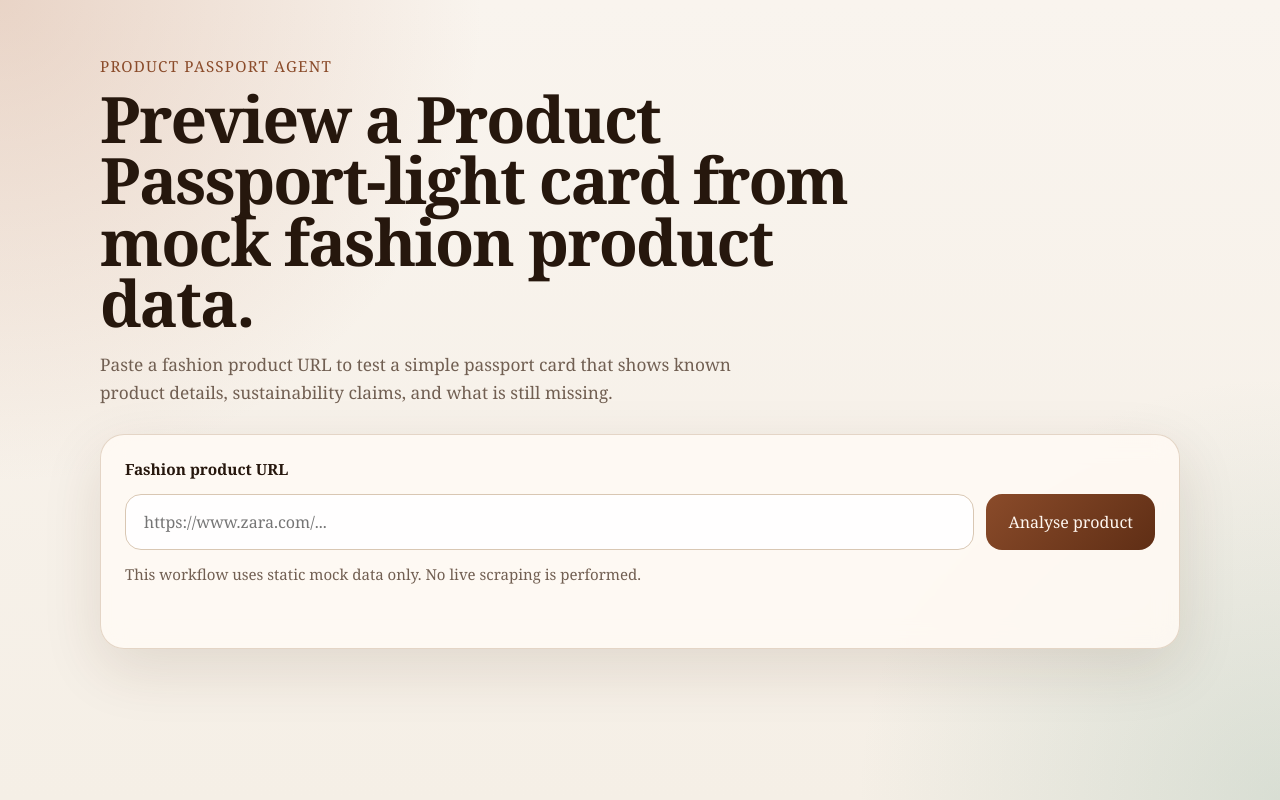
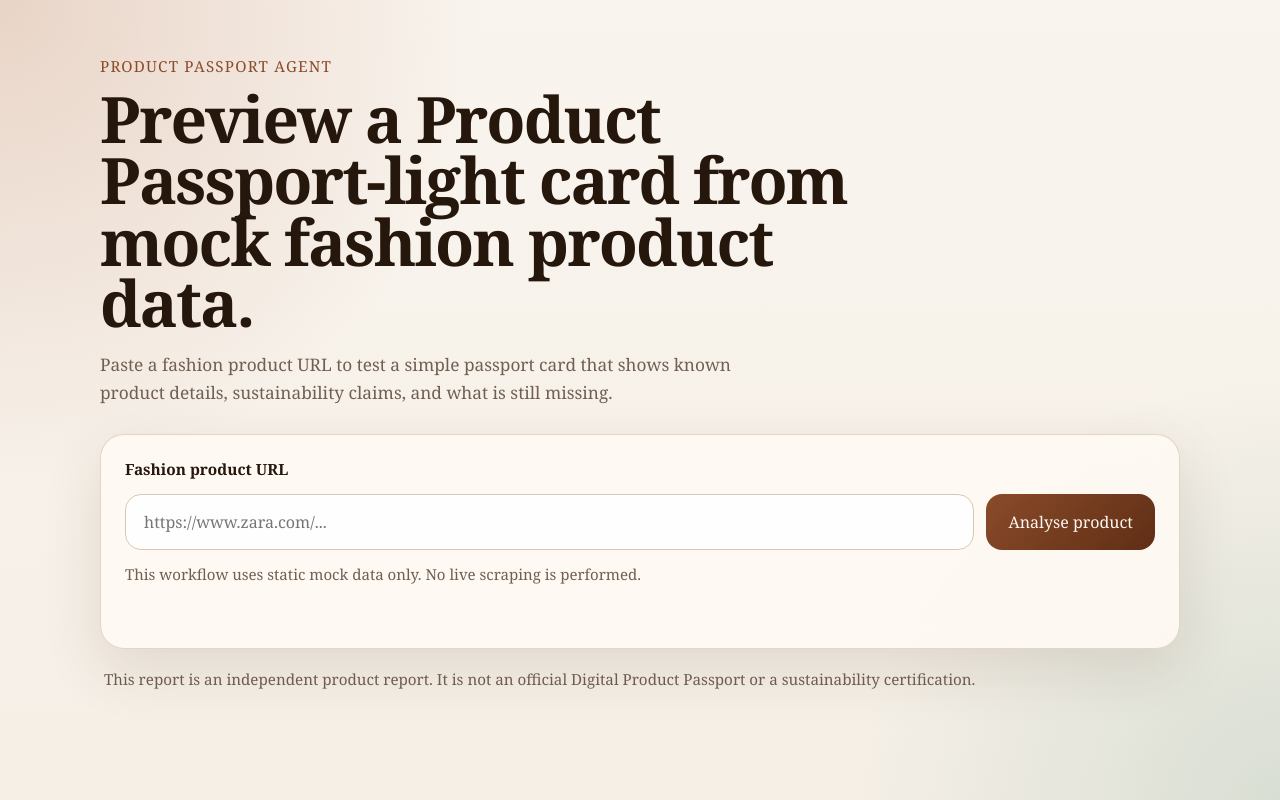
Before and after one commit to SaotoSoep/Digital-product-passport, a website: page public/index.html in a window 1280 px wide. Drawn offline with Linux system fonts and the light colour scheme.

Commit message:
Add independent product report footer note

```diff
--- a/public/index.html
+++ b/public/index.html
@@ -36,6 +36,10 @@
       </section>
 
       <section id="report" class="report hidden" aria-live="polite"></section>
+
+      <p class="footer-note">
+        This report is an independent product report. It is not an official Digital Product Passport or a sustainability certification.
+      </p>
     </main>
 
     <script src="/app.js"></script>
--- a/public/styles.css
+++ b/public/styles.css
@@ -148,6 +148,13 @@ button:disabled {
   padding: 28px;
 }
 
+.footer-note {
+  margin: 18px 4px 0;
+  color: var(--muted);
+  font-size: 0.95rem;
+  line-height: 1.6;
+}
+
 .hidden {
   display: none;
 }
```
